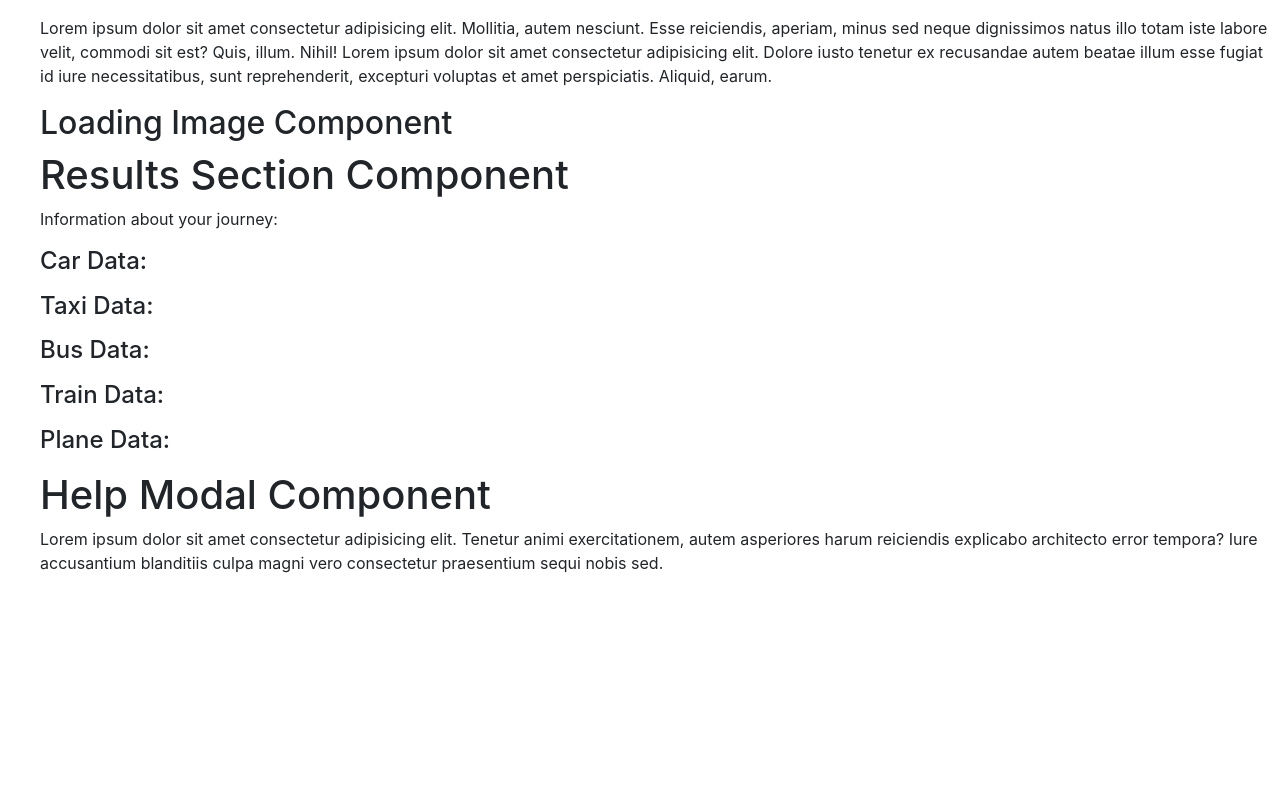
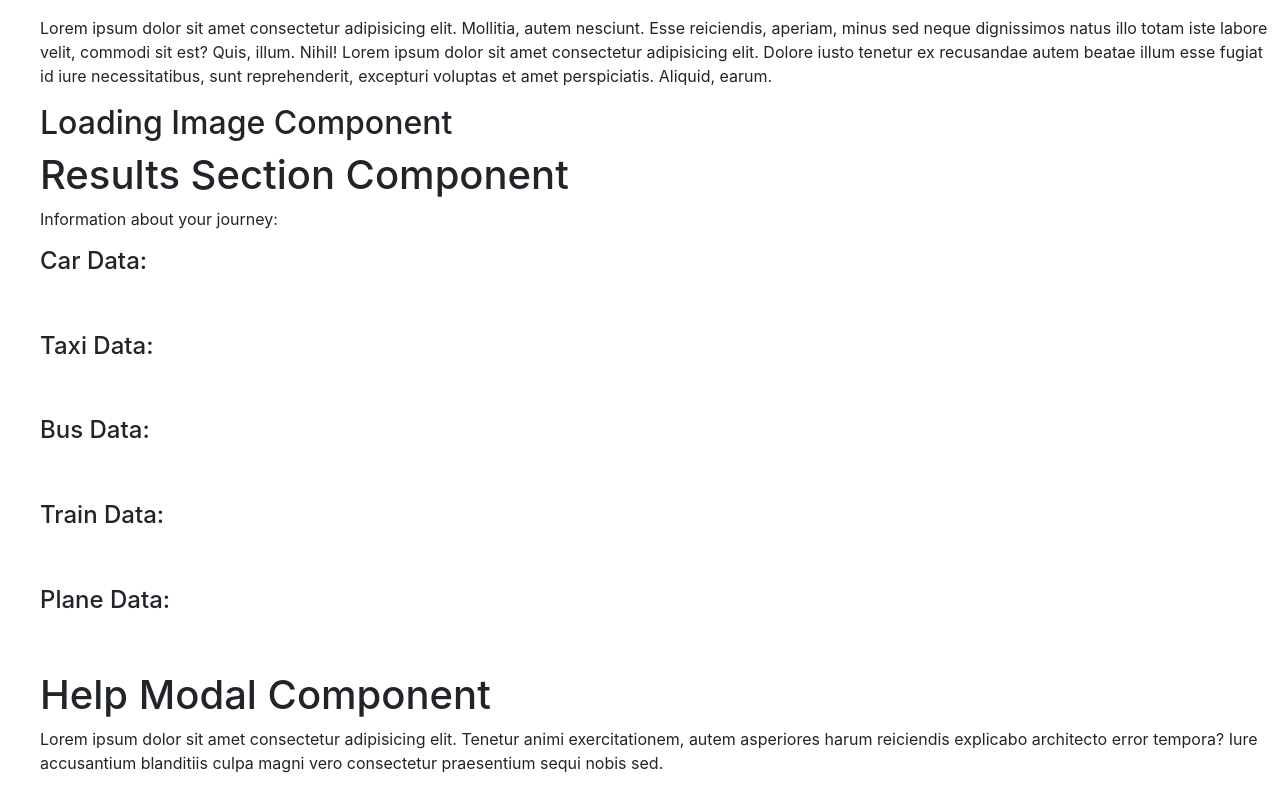
Before and after one commit to SchoolOfCode/w20_final-project-team-e, a React (Create React App) app: page / in a window 1280 px wide. Shown: the part 662-1453 px from the top of the page. Before the commit the page ends 1253 px from the top, so only its background shows below. Built offline with nearby package versions, Linux system fonts and the light colour scheme.

Commit message:
added results container and item to results card css

```diff
--- a/src/components/ResultsCard/ResultsCard.css
+++ b/src/components/ResultsCard/ResultsCard.css
@@ -0,0 +1,13 @@
+.results-container {
+  display: flex;
+  flex-direction: row;
+  flex-wrap: nowrap;
+  width: 100%;
+}
+
+.item {
+  display: flex;
+  flex-direction: column;
+  flex-basis: 100%;
+  flex: 1;
+}
```
